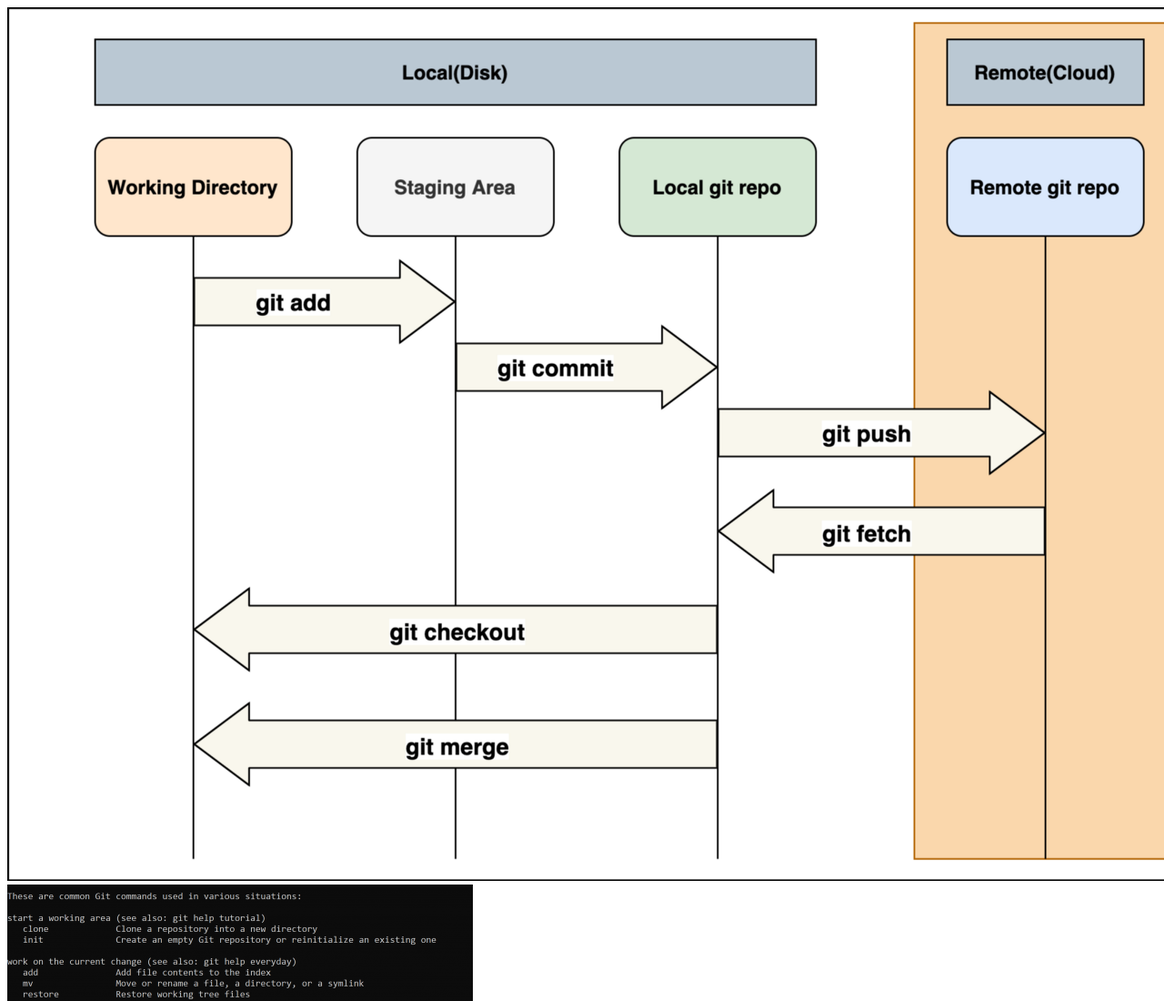
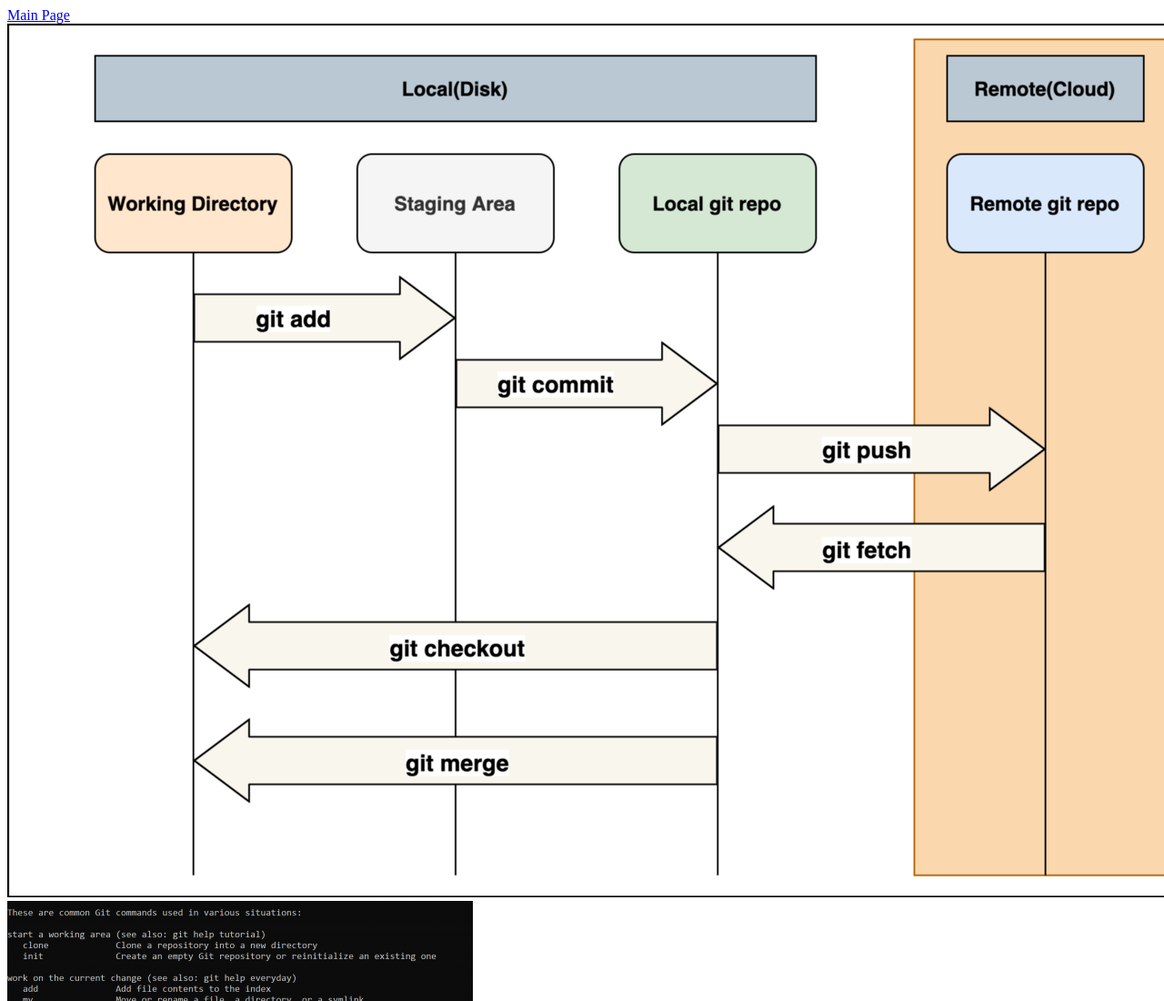
Before and after one commit to AnaKhotornichan/Homework13, a plain HTML site: page pages/gallery.html in a window 1280 px wide. Shown: the top 1100 px of the page at 91% size. Drawn offline with Linux system fonts and the light colour scheme.

Commit message:
added link

```diff
--- a/pages/gallery.html
+++ b/pages/gallery.html
@@ -7,6 +7,9 @@
     <title>Gallery</title>
 </head>
 <body>
+    <header>
+        <a href="../index.html">Main Page</a>
+    </header>
     <main>
         <img src="../images/img_1.png" alt="Image one">
         <img src="../images/img_2.png" alt="Image two">
```
